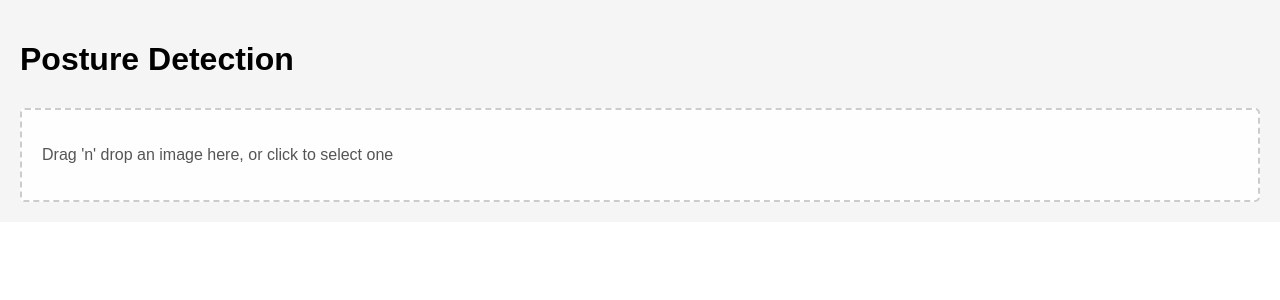
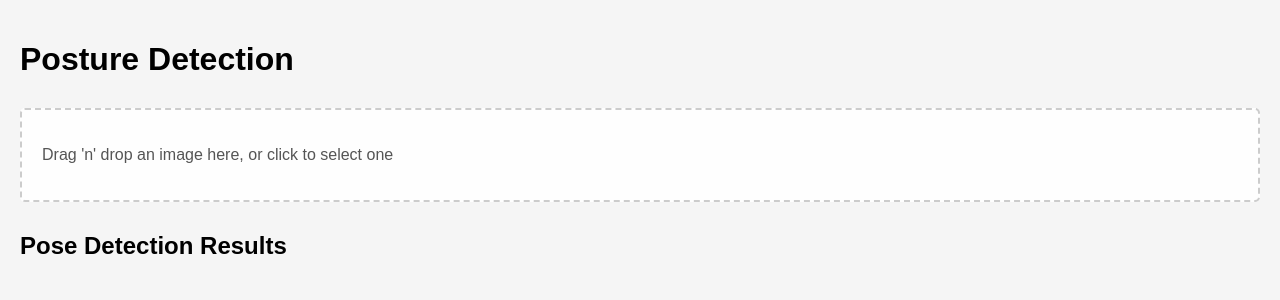
Before and after one commit to Yuvaraj0702/downwarddogdetector, a React (Create React App) app: page / in a window 1280 px wide. Shown: the top 300 px of the page. Built offline with nearby package versions, Linux system fonts and the light colour scheme.

Commit message:
Fix decimals and add arm angle

```diff
--- a/package.json
+++ b/package.json
@@ -11,6 +11,7 @@
     "react": "^18.2.0",
     "react-dom": "^18.2.0",
     "react-dropzone": "^14.2.3",
+    "react-icons": "^5.2.1",
     "react-scripts": "5.0.1",
     "web-vitals": "^2.1.4"
   },
--- a/src/App.js
+++ b/src/App.js
@@ -2,18 +2,22 @@
 import React, { useState } from 'react';
 import { detectPose } from './utils/movenetUtils';
 import Dropzone from 'react-dropzone';
+import { FaSpinner } from 'react-icons/fa';
 
 function App() {
   const [image, setImage] = useState(null);
   const [pose, setPose] = useState(null);
+  const [isLoading, setIsLoading] = useState(false); // Add loading state
 
   const onDrop = async (acceptedFiles) => {
     const file = acceptedFiles[0];
     const imageData = await readFileAsDataURL(file);
     setImage(imageData);
+    setIsLoading(true); // Set loading state to true
 
     const pose = await detectPose(imageData);
     setPose(pose);
+    setIsLoading(false); // Set loading state to false after model processing
   };
 
   const readFileAsDataURL = (file) =>
@@ -182,6 +186,29 @@ function App() {
     return rightEar.x > rightKnee.x && leftEar.x > leftKnee.x;
   };
 
+  const calculateShoulderElbowWristAngle = (pose) => {
+    let shoulder, elbow, wrist;
+    if (rightFacing(pose)) {
+      shoulder = pose.keypoints.find(keypoint => keypoint.name === 'right_shoulder');
+      elbow = pose.keypoints.find(keypoint => keypoint.name === 'right_elbow');
+      wrist = pose.keypoints.find(keypoint => keypoint.name === 'right_wrist');
+    } else {
+      shoulder = pose.keypoints.find(keypoint => keypoint.name === 'left_shoulder');
+      elbow = pose.keypoints.find(keypoint => keypoint.name === 'left_elbow');
+      wrist = pose.keypoints.find(keypoint => keypoint.name === 'left_wrist');
+    }
+
+    if (!shoulder || !elbow || !wrist) {
+      return 0; // One or more keypoints not found
+    }
+
+    // Calculate angle between shoulder, elbow, and wrist
+    const angle = calculateAngle(shoulder, elbow, wrist);
+
+    return angle;
+  };
+
+
 
 
   const renderPoseFeedback = (pose) => {
@@ -190,77 +217,27 @@ function App() {
 
       feedback.push(
         <li key="neckAlignment" style={positiveFeedbackStyle}>
-         head tilt is {isNeckTiltAngleApprox90Degrees(pose)} ideal is 0 degrees
+         head tilt is {isNeckTiltAngleApprox90Degrees(pose).toFixed(2)} ideal is 30 degrees
         </li>
       );
 
       feedback.push(
         <li key="shoulderHipKneeAlignment" style={positiveFeedbackStyle}>
-          shoulder hip knee angle is {isShoulderHipKneeAngleRight(pose)} ideal is 90 degrees
+          shoulder hip knee angle is {isShoulderHipKneeAngleRight(pose).toFixed(2)} ideal is 90 degrees
         </li>
       );
 
       feedback.push(
         <li key="hipKneeFootAlignment" style={positiveFeedbackStyle}>
-          hip knee foot angle is {isHipKneeFootAngleRight(pose)} ideal is 90 degrees
+          hip knee foot angle is {isHipKneeFootAngleRight(pose).toFixed(2)} ideal is 90 degrees
         </li>
       );
 
-    // if (isHipKneeFootAngleRight(pose)) {
-    //   feedback.push(
-    //     <li key="hipKneeFootAngle" style={positiveFeedbackStyle}>
-    //       Hip-Knee-Foot angle is approximately 90 degrees. Good job!
-    //     </li>
-    //   );
-    // } else {
-    //   feedback.push(
-    //     <li key="hipKneeFootAngle" style={negativeFeedbackStyle}>
-    //       Please ensure that your hip-knee-foot angle is approximately 90 degrees.
-    //     </li>
-    //   );
-    // }
-
-    // if (isShoulderHipKneeAngleRight(pose)) {
-    //   feedback.push(
-    //     <li key="shoulderHipKneeAngle" style={positiveFeedbackStyle}>
-    //       Shoulder-Hip-Knee angle is approximately 90 degrees. Good job!
-    //     </li>
-    //   );
-    // } else {
-    //   feedback.push(
-    //     <li key="shoulderHipKneeAngle" style={negativeFeedbackStyle}>
-    //       Please ensure that your shoulder-hip-knee angle is approximately 90 degrees.
-    //     </li>
-    //   );
-    // }
-
-    // if (isHipAboveFoot(pose)) {
-    //   feedback.push(
-    //     <li key="hipAboveFoot" style={positiveFeedbackStyle}>
-    //       Hips are above feet. Good job!
-    //     </li>
-    //   );
-    // } else {
-    //   feedback.push(
-    //     <li key="hipAboveFoot" style={negativeFeedbackStyle}>
-    //       Please raise your hips above feet level.
-    //     </li>
-    //   );
-    // }
-
-    // if (isHeadBelowHip(pose)) {
-    //   feedback.push(
-    //     <li key="headBelowHip" style={positiveFeedbackStyle}>
-    //       Head is above hip level. You're doing a good job.
-    //     </li>
-    //   );
-    // } else {
-    //   feedback.push(
-    //     <li key="headBelowHip" style={negativeFeedbackStyle}>
-    //       Place your palms on the floor and bend forward.
-    //     </li>
-    //   );
-    // }
+      feedback.push(
+        <li key="shoulderElbowWristAlignment" style={positiveFeedbackStyle}>
+          Shoulder Elbow wrist angle is {calculateShoulderElbowWristAngle(pose).toFixed(2)} ideal is 110 degrees
+        </li>
+      );
 
     if (areFeetPlanted(pose)) {
       feedback.push(
@@ -293,20 +270,6 @@ function App() {
     return feedback;
   };
 
-  const isHipAboveFoot = (pose) => {
-    const hip = pose.keypoints.find(keypoint => keypoint.name === 'left_hip' || keypoint.name === 'right_hip');
-    const foot = pose.keypoints.find(keypoint => keypoint.name === 'left_ankle' || keypoint.name === 'right_ankle');
-
-    return hip && foot && hip.y < foot.y;
-  };
-
-  const isHeadBelowHip = (pose) => {
-    const head = pose.keypoints.find(keypoint => keypoint.name === 'nose' || keypoint.name === 'left_eye' || keypoint.name === 'right_eye');
-    const hip = pose.keypoints.find(keypoint => keypoint.name === 'left_hip' || keypoint.name === 'right_hip');
-
-    return (head && hip && head.y < hip.y);
-  };
-
   const areFeetPlanted = (pose) => {
     const leftFoot = pose.keypoints.find(keypoint => keypoint.name === 'left_ankle');
     const rightFoot = pose.keypoints.find(keypoint => keypoint.name === 'right_ankle');
@@ -329,7 +292,8 @@ function App() {
           <section>
             <div {...getRootProps()} style={dropzoneStyle}>
               <input {...getInputProps()} />
-              <p style={dropzoneTextStyle}>Drag 'n' drop an image here, or click to select one</p>
+
+                <p style={dropzoneTextStyle}>Drag 'n' drop an image here, or click to select one</p>
             </div>
           </section>
         )}
@@ -340,12 +304,18 @@ function App() {
           <img src={image} alt="Uploaded" style={imageStyle} />
         </div>
       )}
-      {pose && (
-        <div style={poseResultContainerStyle}>
-          <h2 style={poseResultTitleStyle}>Pose Detection Results</h2>
-          {parsePose(pose)}
-        </div>
-      )}
+      <div style={poseResultContainerStyle}>
+        {isLoading ? ( // Display spinner if isLoading is true
+          <div style={{ textAlign: 'center' }}>
+            <FaSpinner className="spinner" />
+          </div>
+        ) : (
+          <>
+            <h2 style={poseResultTitleStyle}>Pose Detection Results</h2>
+            {pose && parsePose(pose)} {/* Render pose if it's available */}
+          </>
+        )}
+      </div>
     </div>
   );
 }
--- a/src/index.css
+++ b/src/index.css
@@ -11,3 +11,16 @@ code {
   font-family: source-code-pro, Menlo, Monaco, Consolas, 'Courier New',
     monospace;
 }
+
+.spinner {
+  animation: spin 1s linear infinite;
+}
+
+@keyframes spin {
+  from {
+    transform: rotate(0deg);
+  }
+  to {
+    transform: rotate(360deg);
+  }
+}
```
Also changed, not shown: 1 other file (tests, documents, lock files or other folders).
